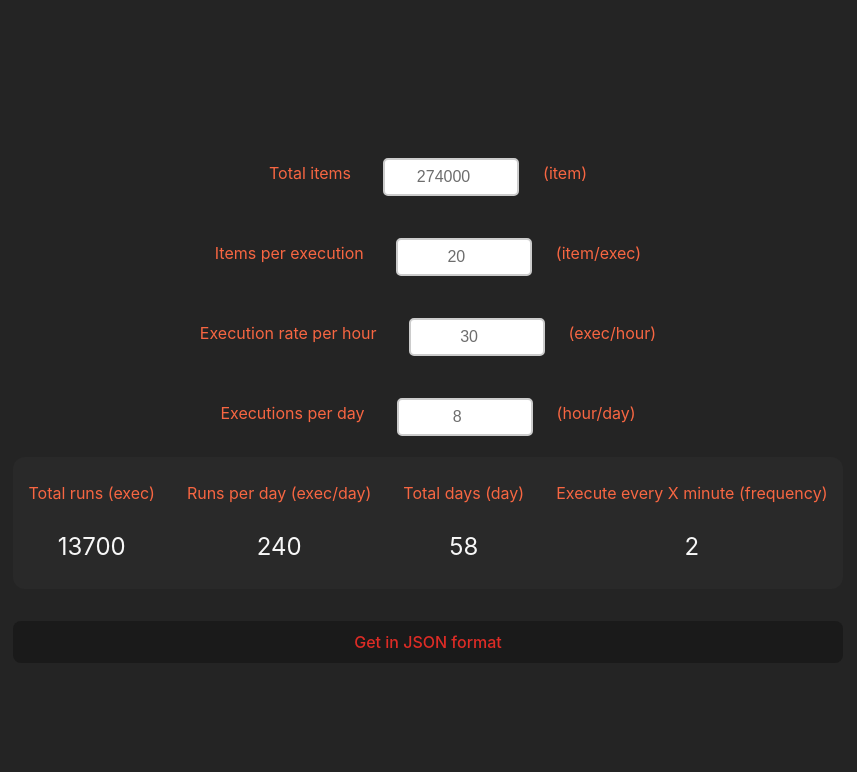
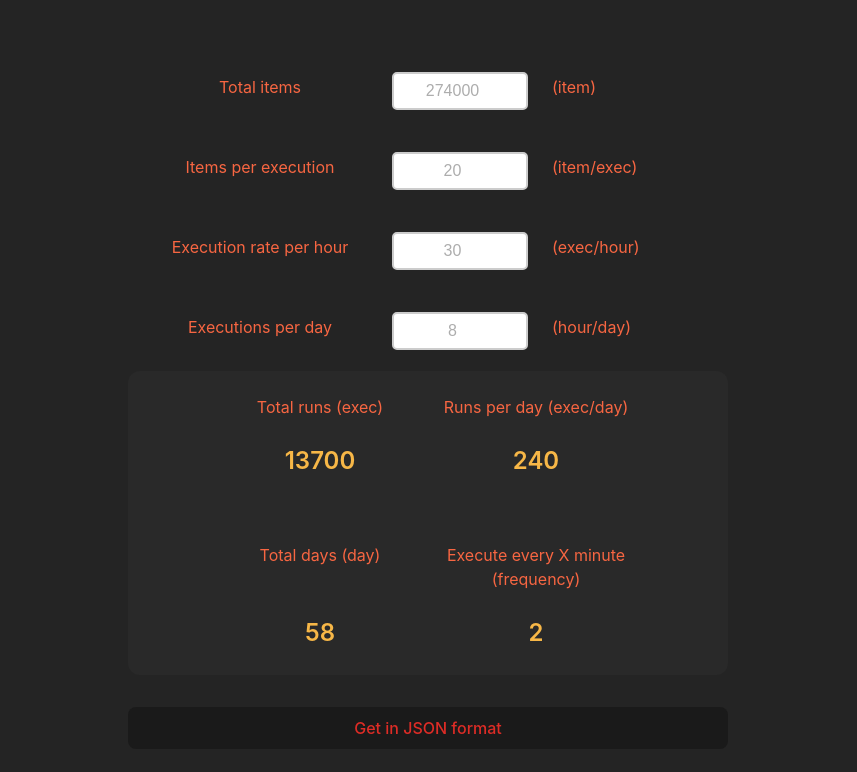
Before and after one commit to grischat/calculation, a React (Vite) app: page / in a window 1280 px wide. Shown: the top 772 px of the page, without its empty margins (212-1069 px from the left). Built offline with nearby package versions, Linux system fonts and the light colour scheme.

Commit message:
Modified styles for the form -Alligned items

```diff
--- a/src/App.jsx
+++ b/src/App.jsx
@@ -114,25 +114,25 @@ function App() {
         <div className="results__container">
           <label>
             Total runs (exec)
-            <p>
+            <p className="results__value">
               {isNaN(formik.values.totalRuns) ? "0" : formik.values.totalRuns}
             </p>
           </label>
           <label>
             Runs per day (exec/day)
-            <p>
+            <p className="results__value">
               {isNaN(formik.values.runsPerDay) ? "0" : formik.values.runsPerDay}
             </p>
           </label>
           <label>
             Total days (day)
-            <p>
+            <p className="results__value">
               {isNaN(formik.values.totalDays) ? "0" : formik.values.totalDays}
             </p>
           </label>
           <label>
             Execute every X minute (frequency)
-            <p>
+            <p className="results__value">
               {isNaN(formik.values.totalExecs) ? "0" : formik.values.totalExecs}
             </p>
           </label>
--- a/src/App.scss
+++ b/src/App.scss
@@ -5,20 +5,22 @@
   gap: 2rem;
   text-align: center;
   span {
-    color: rgb(247, 102, 66);
+    color: #f76642;
     margin-top: 1.5rem;
-    margin-left: 1.5rem;
+    margin-left: 1.5rem
   }
   label {
     display: flex;
     flex-direction: column;
-    align-items: center;
+    align-items: stretch;
     margin-top: 1.5rem;
+    width: 200px;
+    justify-content: space-between;
   }
   .label-input-container {
     display: flex;
     flex-direction: row;
-    align-items: center;
+    align-items: center
   }
   .input {
     position: relative;
@@ -30,24 +32,30 @@
     border-radius: 5px;
     font-size: 16px;
     outline: none;
-    color: #6d6d6d;
-    margin-left: 2rem;
+    color: #adadad;
+    margin-left: 2rem
   }
   .values__container {
     display: flex;
     flex-direction: column;
     position: relative;
+    left: 2rem;
     gap: 2rem;
-    align-items: center;
+    align-items: flex-start;
   }
   .results__container {
     display: flex;
     flex-direction: row;
+    flex-wrap: wrap;
     text-align: center;
-    gap: 2rem;
+    gap: 1rem;
     border-radius: 12px;
     background-color: #292929;
-    padding-left: 1rem;
-    padding-right: 1rem;
+    width: 600px;
+    justify-content: center;
   }
+  .results__value {
+    color: #f7b747;
+    font-weight: 600;
+   }
 }
--- a/src/index.scss
+++ b/src/index.scss
@@ -1,28 +1,30 @@
 :root {
-  font-family: Inter, system-ui, Avenir, Helvetica, Arial, sans-serif;
+  font-family: Inter,system-ui,Avenir,Helvetica,Arial,sans-serif;
   line-height: 1.5;
   font-weight: 400;
-
   color-scheme: light dark;
-  color: rgba(255, 255, 255, 0.87);
+  color: #ffffffde;
   background-color: #242424;
   display: flex;
   justify-content: center;
   font-synthesis: none;
   text-rendering: optimizeLegibility;
   -webkit-font-smoothing: antialiased;
-  -moz-osx-font-smoothing: grayscale;
+  -moz-osx-font-smoothing: grayscale
 }
+
 label {
-  color: rgb(247, 102, 66);
+  color: #f76642
 }
+
 a {
   font-weight: 500;
   color: #646cff;
-  text-decoration: inherit;
+  text-decoration: inherit
 }
+
 a:hover {
-  color: #535bf2;
+  color: #535bf2
 }
 
 body {
@@ -30,36 +32,37 @@ body {
   display: flex;
   place-items: center;
   min-width: 320px;
-  min-height: 100vh;
-
+  min-height: 100vh
 }
 
 h1 {
   font-size: 3.2em;
-  line-height: 1.1;
+  line-height: 1.1
 }
 
 button {
-  color: rgb(221, 44, 38);
+  color: #dd2c26;
   border-radius: 8px;
   border: 1px solid transparent;
-  padding: 0.6em 1.2em;
+  padding: .6em 1.2em;
   font-size: 1em;
   font-weight: 500;
   font-family: inherit;
   background-color: #1a1a1a;
   cursor: pointer;
-  transition: border-color 0.25s;
+  transition: border-color .25s
 }
+
 button:hover {
-  border-color: rgb(221, 44, 38);
+  border-color: #dd2c26
 }
-button:focus,
-button:focus-visible {
-  outline: 4px auto -webkit-focus-ring-color;
+
+button:focus,button:focus-visible {
+  outline: 4px auto -webkit-focus-ring-color
 }
+
 p {
-  color: rgb(247, 247, 247);
+  color: #f7f7f7;
   font-weight: 400;
   font-size: 1.5rem;
 }
```
